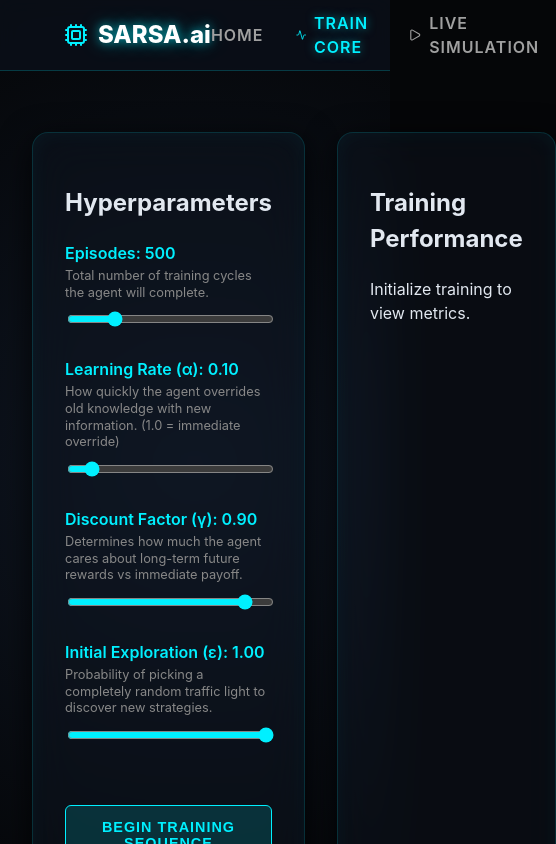
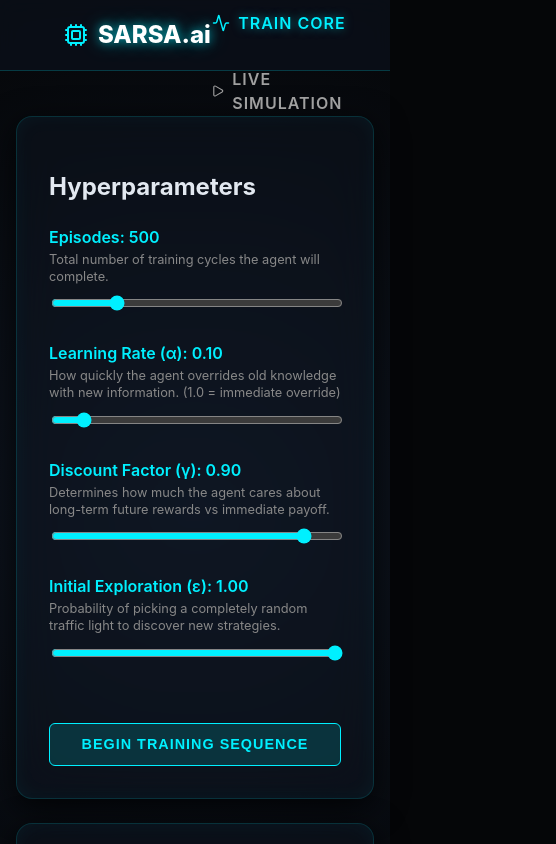
Before and after one commit to Megavarshan/Traffic-Application-SARSA, a React (Vite) app in the folder frontend/: page /train in a window 390 px wide. Shown: the top 844 px of the page, 556 px wide, since content can reach past the window. Built offline with nearby package versions, Linux system fonts and the light colour scheme; no server answers.

Commit message:
Make UI fully responsive for mobile views

```diff
--- a/frontend/src/index.css
+++ b/frontend/src/index.css
@@ -337,3 +337,47 @@ input[type=range] { width: 100%; accent-color: var(--accent-cyan); }
 }
 .metric-val { font-size: 2rem; font-weight: bold; font-family: monospace;}
 .metric-label { font-size: 0.8rem; color: #888; text-transform: uppercase; }
+
+/* Responsive Mobile Layout */
+@media (max-width: 768px) {
+  .landing-layout,
+  .train-layout,
+  .dashboard-container {
+    grid-template-columns: 1fr;
+    gap: 1.5rem;
+    padding: 1rem;
+  }
+
+  .navbar-container {
+    flex-direction: column;
+    gap: 1rem;
+    padding: 1rem;
+  }
+
+  .nav-links {
+    flex-wrap: wrap;
+    justify-content: center;
+  }
+
+  h1 { font-size: 2.2rem; }
+  h2 { font-size: 1.5rem; }
+
+  .hero-robot-container {
+    height: 300px; /* smaller hero on mobile */
+  }
+
+  /* Hide lasers on mobile to avoid horizontal scrolling/overflow issues */
+  .laser-burst { display: none; }
+  .iron-man-glow { display: none; }
+
+  .intersection-svg {
+    width: 100%;
+    max-width: 300px;
+    height: auto;
+  }
+
+  .dev-strip {
+    flex-direction: column;
+    text-align: left;
+  }
+}
```
